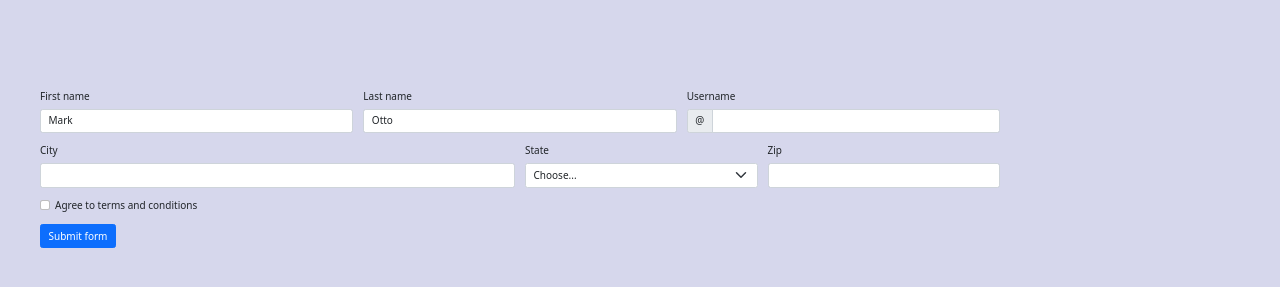
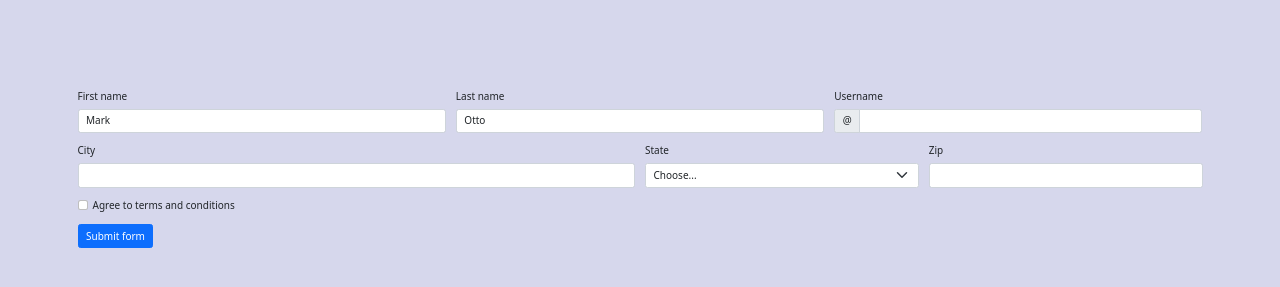
Before and after one commit to dostermanok/Santorini-Osterman, a plain HTML site: page pages/contacto.html in a window 1280 px wide. Shown: the part 211-498 px from the top of the page. Drawn offline with nearby package versions, Linux system fonts and the light colour scheme; a web font is replaced by a local one.

Commit message:
aplicando bootstrap a todas las paginas

```diff
--- a/css/style.css
+++ b/css/style.css
@@ -284,15 +284,15 @@ main {
 
 /* BOOTSTRAP EN CONTACTO */
 
-@media screen and (min-width: 450px) {
+.container {
+    justify-content: center;
+    align-items: center;
+}
 
-    .formcontact {
-        display: flex;
-        flex-direction: column;
-        width: 80%;
-        margin-top: 10rem;
-    }
-
+.formcontact {
+    display: flex;
+    flex-direction: column;
+    margin-top: 10rem;
 }
 
 /* .form {
--- a/pages/contacto.html
+++ b/pages/contacto.html
@@ -26,7 +26,7 @@
     <main>
 <!-- BOOTSTRAP EN CONTACTO -->
 
-<section class="formcontact">
+<section class="formcontact container">
     <form class="row g-3 needs-validation" novalidate>
       <div class="col-md-4">
         <label for="validationCustom01" class="form-label">First name</label>
```
Also changed, not shown: pages/clientes.html (+2 -0 lines), pages/productos.html (+2 -0 lines), pages/sobrenosotros.html (+2 -0 lines).
